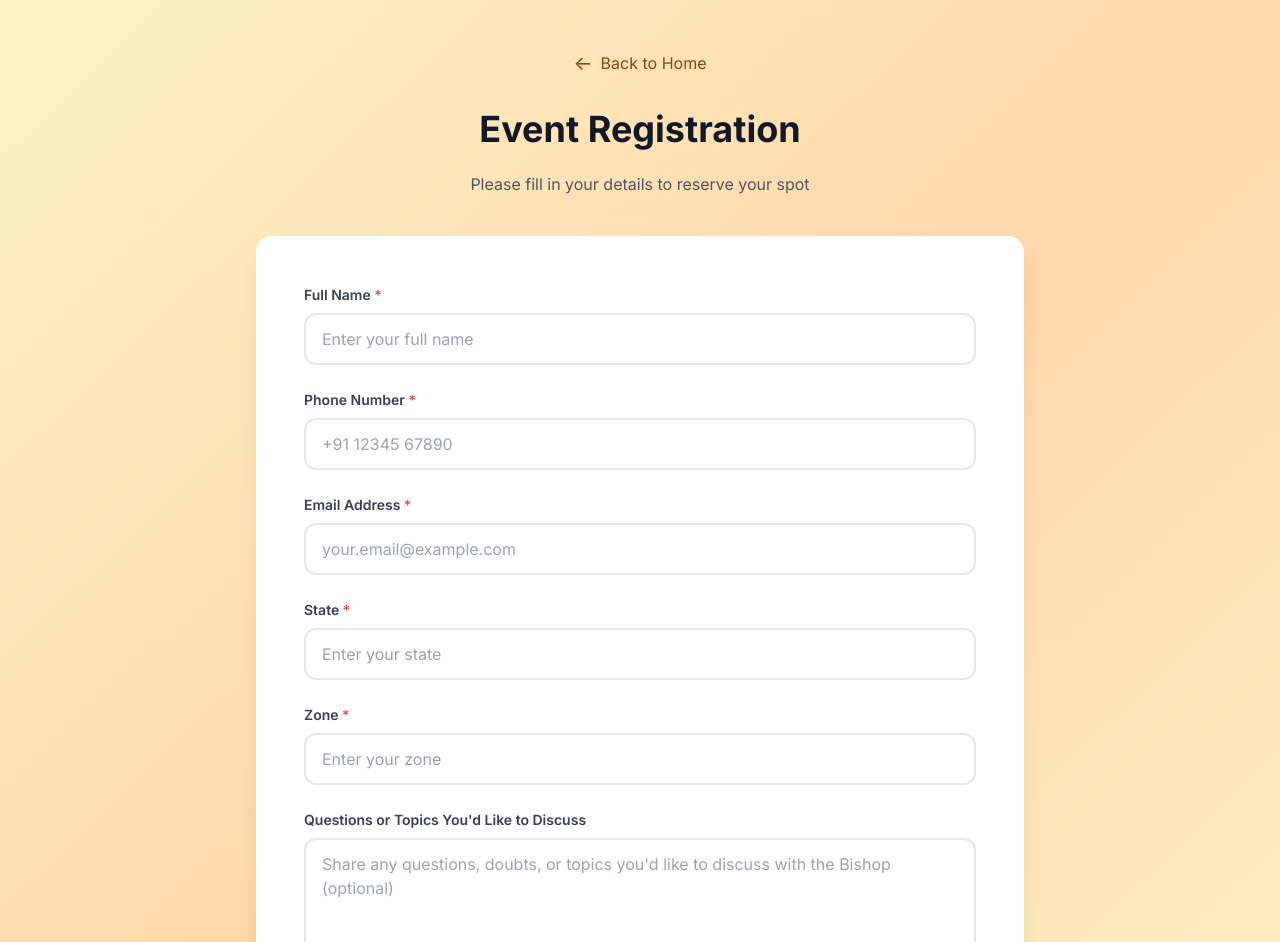
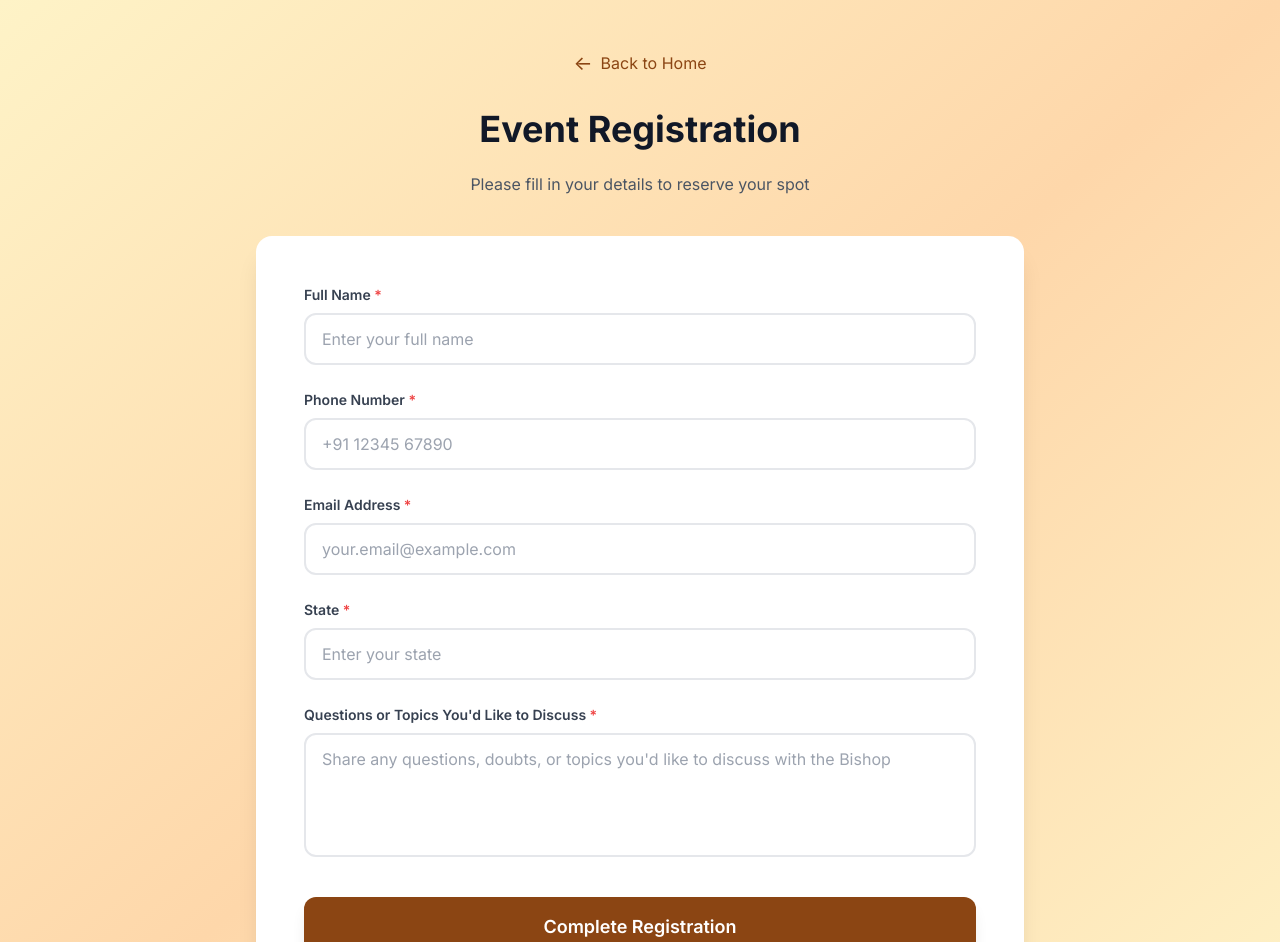
Before and after one commit to thomasjojacob04/coffee-with-bishop, a Vue app in the folder frontend/: page /register in a window 1280 px wide. Shown: the top 942 px of the page. Built offline with nearby package versions, Linux system fonts and the light colour scheme.

Commit message:
Edited form

```diff
--- a/frontend/src/views/RegisterPage.vue
+++ b/frontend/src/views/RegisterPage.vue
@@ -10,7 +10,6 @@ const form = ref({
   phone: '',
   email: '',
   state: '',
-  zone: '',
   questions: ''
 });
 
@@ -22,7 +21,7 @@ const submitForm = async () => {
   error.value = '';
 
   // Basic validation
-  if (!form.value.fullName || !form.value.phone || !form.value.email || !form.value.state || !form.value.zone) {
+  if (!form.value.fullName || !form.value.phone || !form.value.email || !form.value.state || !form.value.questions) {
     error.value = 'Please fill in all required fields';
     return;
   }
@@ -138,32 +137,18 @@ const goBack = () => {
             />
           </div>
 
-          <!-- Zone -->
-          <div class="form-group">
-            <label for="zone" class="form-label">
-              Zone <span class="required-mark">*</span>
-            </label>
-            <input
-              id="zone"
-              v-model="form.zone"
-              type="text"
-              required
-              class="form-input"
-              placeholder="Enter your zone"
-            />
-          </div>
-
           <!-- Questions/Doubts -->
           <div class="form-group">
             <label for="questions" class="form-label">
-              Questions or Topics You'd Like to Discuss
+              Questions or Topics You'd Like to Discuss <span class="required-mark">*</span>
             </label>
             <textarea
               id="questions"
               v-model="form.questions"
               rows="4"
+              required
               class="form-textarea"
-              placeholder="Share any questions, doubts, or topics you'd like to discuss with the Bishop (optional)"
+              placeholder="Share any questions, doubts, or topics you'd like to discuss with the Bishop"
             ></textarea>
           </div>
 
```
Also changed, not shown: 1 other file (tests, documents, lock files or other folders).
